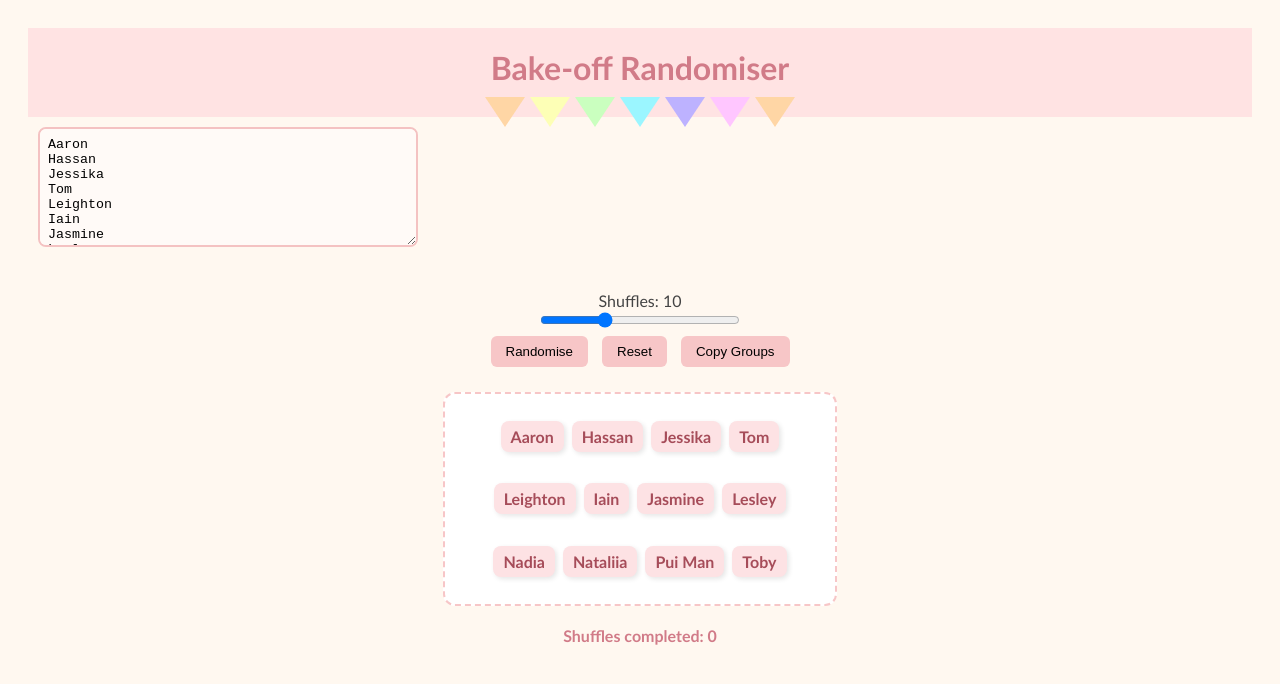
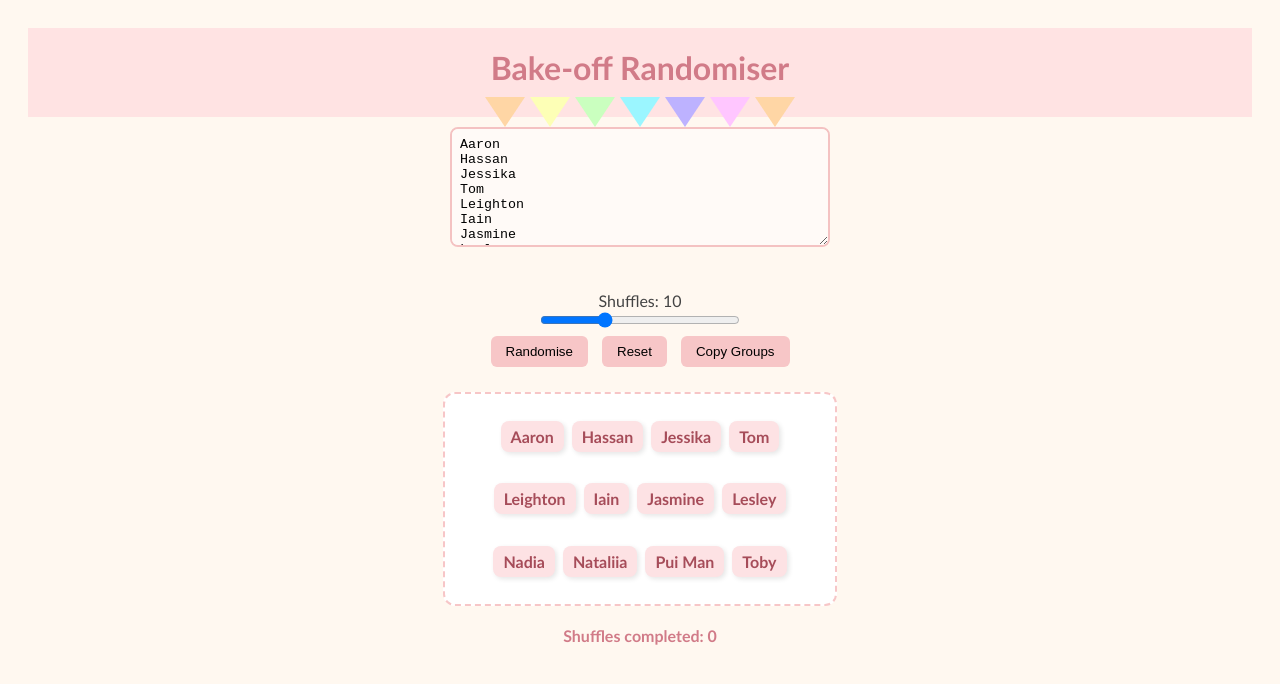
Before and after one commit to b-kennedy0/b-kennedy0.github.io, a Jekyll site: the page apps/bakeoff.html, which Jekyll copies as it is, in a window 1280 px wide. Shown: the top 684 px of the page. Built offline with Jekyll 4.4.1, drawn with Linux system fonts in a browser that asks for light colours.

Commit message:
Update textarea

```diff
--- a/apps/bakeoff.html
+++ b/apps/bakeoff.html
@@ -53,9 +53,10 @@
     .bunting div:nth-child(7) { border-top-color: #ffd6a5; }
 
     textarea {
+      display: block;        /* makes it a block element */
+      margin: 10px auto;     /* auto left and right margins centre it */
       width: 360px;
       height: 100px;
-      margin: 10px;
       padding: 8px;
       border: 2px solid #f4c2c2;
       border-radius: 8px;
```
